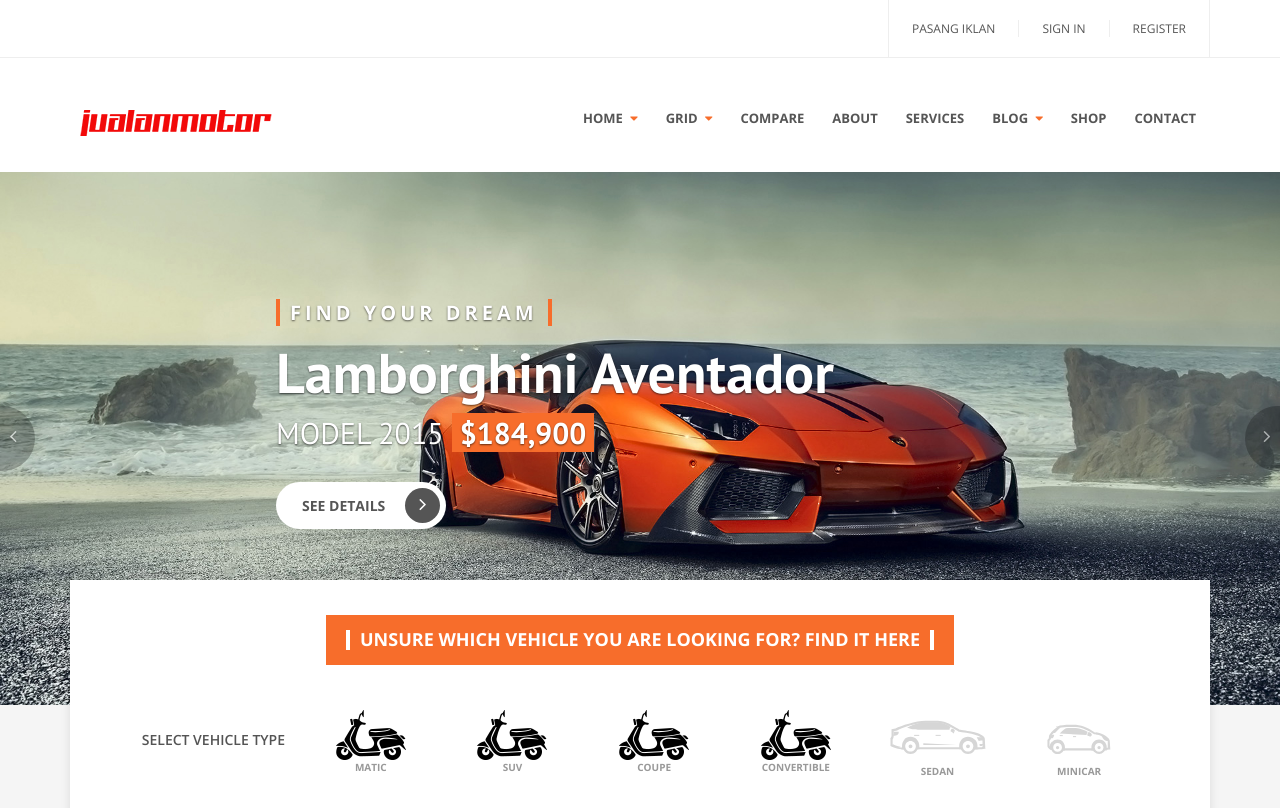
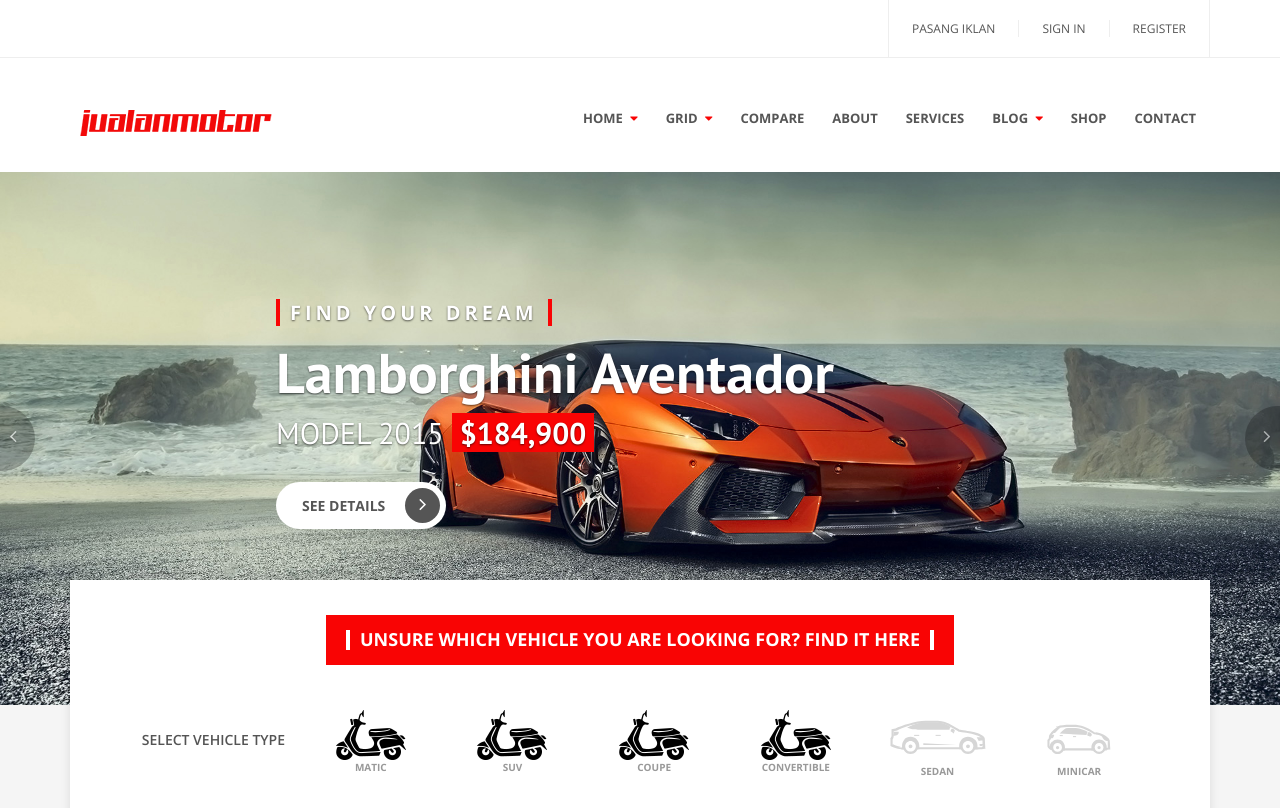
Before and after one commit to riskybuncit/jualanmotor, a plain HTML site: page home.html in a window 1280 px wide. Shown: the top 808 px of the page. Drawn offline with nearby package versions, Linux system fonts and the light colour scheme.

Commit message:
rubah warna

```diff
--- a/css/colors.css
+++ b/css/colors.css
@@ -94,8 +94,8 @@
 .m-index .b-count .m-main,
 .demo_changer .demo-icon
 {
-    background-color:#f76d2b;
-    fill: #f76d2b;
+    background-color:#f90404;
+    fill: #f90404;
 }
 
 
@@ -144,8 +144,8 @@
 .b-items__pagination-main > span.m-active a,
 .b-items__pagination-main > span:hover a
 {
-    color:#f76d2b;
-    fill:#f76d2b;
+    color:#f90404;
+    fill:#f90404;
 }
 
 .b-nav__list ul li a:hover,
@@ -179,7 +179,7 @@
 .b-auto__main-nav li.active:before,
 .b-welcome__services-circle
 {
-    border-color:#f76d2b;
+    border-color:#f90404;
 }
 
 .b-submit__aside-step-inner-info-triangle
--- a/css/home.css
+++ b/css/home.css
@@ -259,8 +259,8 @@
     font:700 20px 'Open Sans',sans-serif;
     letter-spacing: 4px;
     padding: 0 10px;
-    border-left:4px solid #f76d2b;
-    border-right:4px solid #f76d2b;
+    border-left:4px solid #f90404;
+    border-right:4px solid #f90404;
     float:left;
 }
 
--- a/home.html
+++ b/home.html
@@ -26,7 +26,7 @@
 	</head>
 	<body class="m-index" data-scrolling-animations="true" data-equal-height=".b-auto__main-item">
 
-		<header class="b-topBar wow slideInDown" data-wow-delay="0.7s">
+		<header class="b-topBar" data-wow-delay="0.7s">
 			<div class="container">
 				<div class="row">
 					<div class="col-md-12 col-xs-18">
```
